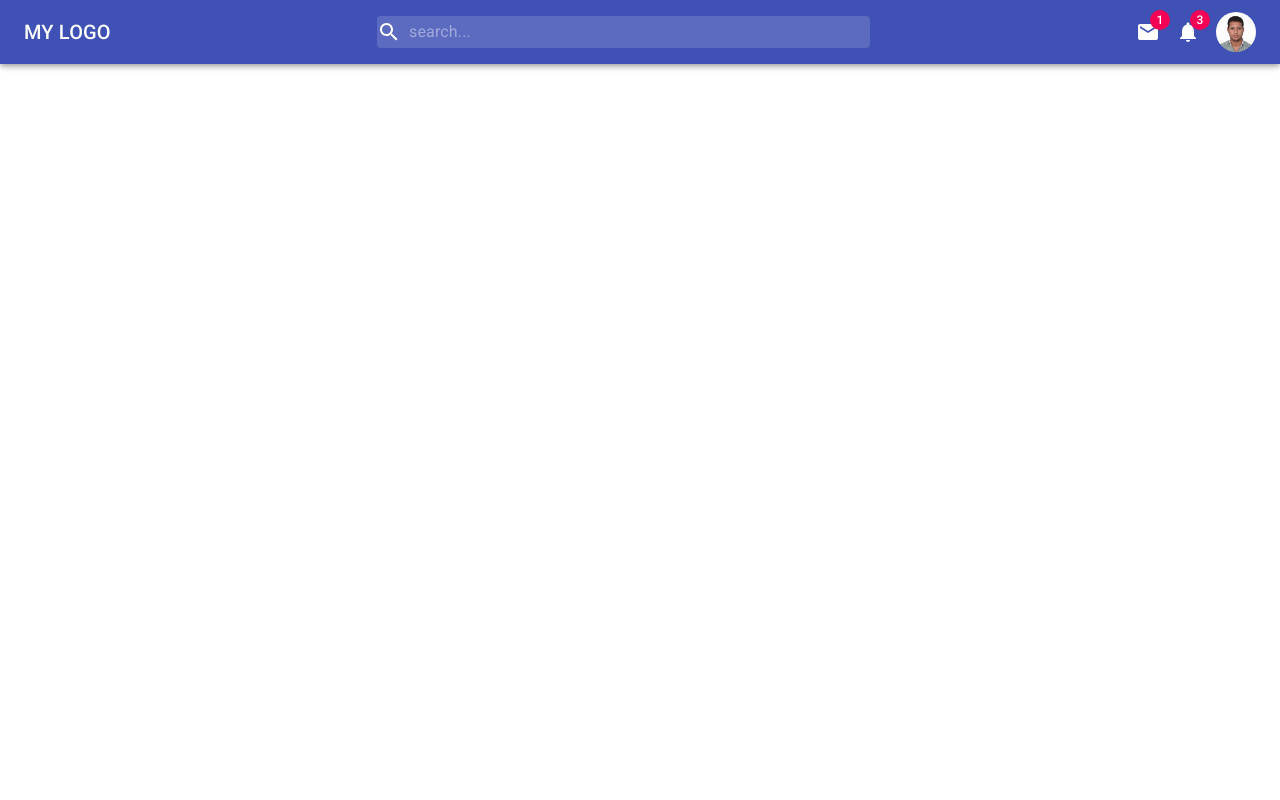
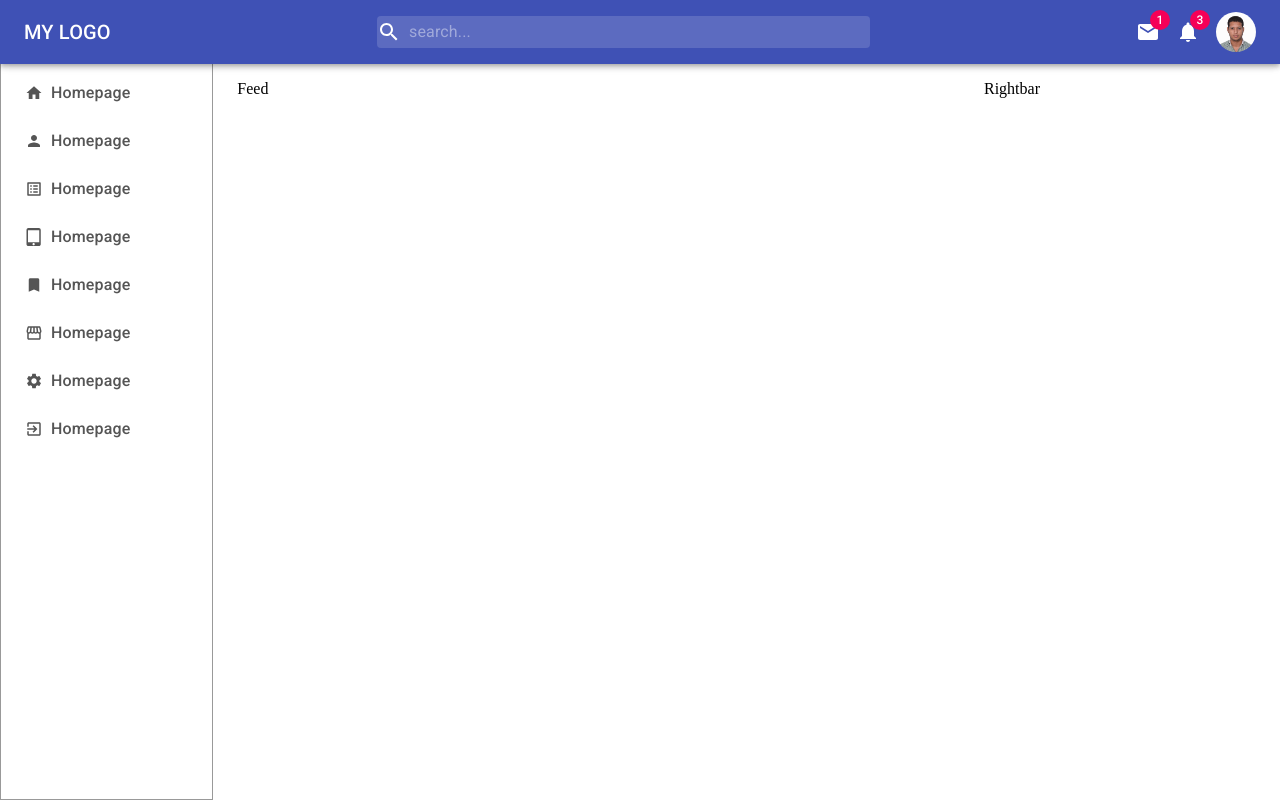
Before and after one commit to M-elhamdaoui/learining-materialUI, a React (Create React App) app: page / in a window 1280 px wide. Built offline with nearby package versions, Linux system fonts and the light colour scheme.

Commit message:
creating side bar (leftbar)

```diff
--- a/src/App.js
+++ b/src/App.js
@@ -1,16 +1,33 @@
 import React from "react";
-
-import { makeStyles } from "@material-ui/core";
+import Leftbar from './Components/Leftbar'
+import Feed from './Components/Feed'
+import Rightbar from './Components/Rightbar'
+import { Grid, makeStyles } from "@material-ui/core";
 import Navbar from "./Components/Navbar";
 
 const useStyles = makeStyles((theme) => ({
-
+  right:{
+    [theme.breakpoints.down("sm")]:{
+      display:"none",
+    }
+  },
 }))
 function App() {
   const classes = useStyles();
   return (
     <div>
       <Navbar />
+      <Grid container >
+        <Grid item sm={2} xs={2}>
+          <Leftbar/>
+        </Grid>
+        <Grid item sm={7} xs={10}>
+          <Feed/>
+        </Grid>
+        <Grid item sm={3} className={classes.right}>
+          <Rightbar/>
+        </Grid>
+      </Grid>
     </div>
   );
 }
--- a/src/Components/Feed.js
+++ b/src/Components/Feed.js
@@ -1,11 +1,15 @@
 import React from "react";
 
-import { makeStyles } from "@material-ui/core";
+import { Container, makeStyles } from "@material-ui/core";
 
-const useStyles = makeStyles((theme) => ({}));
+const useStyles = makeStyles((theme) => ({
+  container: {
+    paddingTop: theme.spacing(10),
+  },
+}));
 function Feed() {
   const classes = useStyles();
-  return <div></div>;
+  return <Container className={classes.container}>Feed</Container>;
 }
 
 export default Feed;
--- a/src/Components/Leftbar.js
+++ b/src/Components/Leftbar.js
@@ -1,12 +1,78 @@
 import React from "react";
 
-import { makeStyles } from "@material-ui/core";
+import { Container, List, makeStyles, Typography } from "@material-ui/core";
+import { Bookmark, ExitToApp, Home, ListAlt, Person, Settings, Storefront, TabletMac } from "@material-ui/icons";
 
-const useStyles = makeStyles((theme) => ({}));
+const useStyles = makeStyles((theme) => ({
+  container: {
+    height: "100vh",
+    paddingTop: theme.spacing(10),
+    backgroundColor: theme.palette.primary.main,
+    color: "white",
+    [theme.breakpoints.up("sm")]: {
+      backgroundColor:"white",
+      color:"#555",
+      border:"1px solid #999"
+    },
+  },
+  item: {
+    display: "flex",
+    alignItems: "center",
+    marginBottom: theme.spacing(4),
+    [theme.breakpoints.up("sm")]: {
+      marginBottom: theme.spacing(3),
+      cursor: "pointer",
+    },
+  },
+  icon:{
+    marginRight:theme.spacing(1),
+    [theme.breakpoints.up("sm")]:{
+      fontSize:"18px"
+    }
+  },
+  text: {
+     fontWeight:"500",
+    [theme.breakpoints.down("sm")]: {
+      display: "none",
+    },
+  },
+}));
 function Leftbar() {
   const classes = useStyles();
-  return <div></div>;
+  return <Container className={classes.container} >
+    <div className={classes.item} >
+      <Home className={classes.icon} />
+      <Typography className={classes.text} > Homepage </Typography>
+    </div>
+    <div className={classes.item} >
+      <Person className={classes.icon} />
+      <Typography className={classes.text} > Homepage </Typography>
+    </div>
+    <div className={classes.item} >
+      <ListAlt className={classes.icon} />
+      <Typography className={classes.text} > Homepage </Typography>
+    </div>
+    <div className={classes.item} >
+      <TabletMac className={classes.icon} />
+      <Typography className={classes.text} > Homepage </Typography>
+    </div>
+    <div className={classes.item} >
+      <Bookmark className={classes.icon} />
+      <Typography className={classes.text} > Homepage </Typography>
+    </div>
+    <div className={classes.item} >
+      <Storefront className={classes.icon} />
+      <Typography className={classes.text} > Homepage </Typography>
+    </div>
+    <div className={classes.item} >
+      <Settings className={classes.icon} />
+      <Typography className={classes.text} > Homepage </Typography>
+    </div>
+    <div className={classes.item} >
+      <ExitToApp className={classes.icon} />
+      <Typography className={classes.text} > Homepage </Typography>
+    </div>
+  </Container>;
 }
 
 export default Leftbar;
-Leftbar
--- a/src/Components/Navbar.js
+++ b/src/Components/Navbar.js
@@ -66,7 +66,7 @@ function Navbar() {
   const [open , setOpen]=useState(false)
   const classes = useStyles({open});
   return (
-    <AppBar>
+    <AppBar position="fixed">
       <Toolbar className={classes.toolbar}>
         <Typography variant='h6' className={classes.logoLG}>
           MY LOGO
--- a/src/Components/Rightbar.js
+++ b/src/Components/Rightbar.js
@@ -1,11 +1,15 @@
 import React from "react";
 
-import { makeStyles } from "@material-ui/core";
+import { Container, makeStyles } from "@material-ui/core";
 
-const useStyles = makeStyles((theme) => ({}));
+const useStyles = makeStyles((theme) => ({
+  container: {
+    paddingTop: theme.spacing(10),
+  },
+}));
 function Rightbar() {
   const classes = useStyles();
-  return <div></div>;
+  return <Container className={classes.container}>Rightbar</Container>;
 }
 
 export default Rightbar;
--- /dev/null
+++ b/src/index.css
@@ -0,0 +1,5 @@
+*{
+    padding: 0;
+    margin: 0;
+    box-sizing: border-box;
+}
--- a/src/index.js
+++ b/src/index.js
@@ -1,5 +1,6 @@
 import React from "react";
 import ReactDOM from "react-dom";
 import App from "./App";
+import "./index.css"
 
 ReactDOM.render(<App />, document.getElementById("root"));
```
